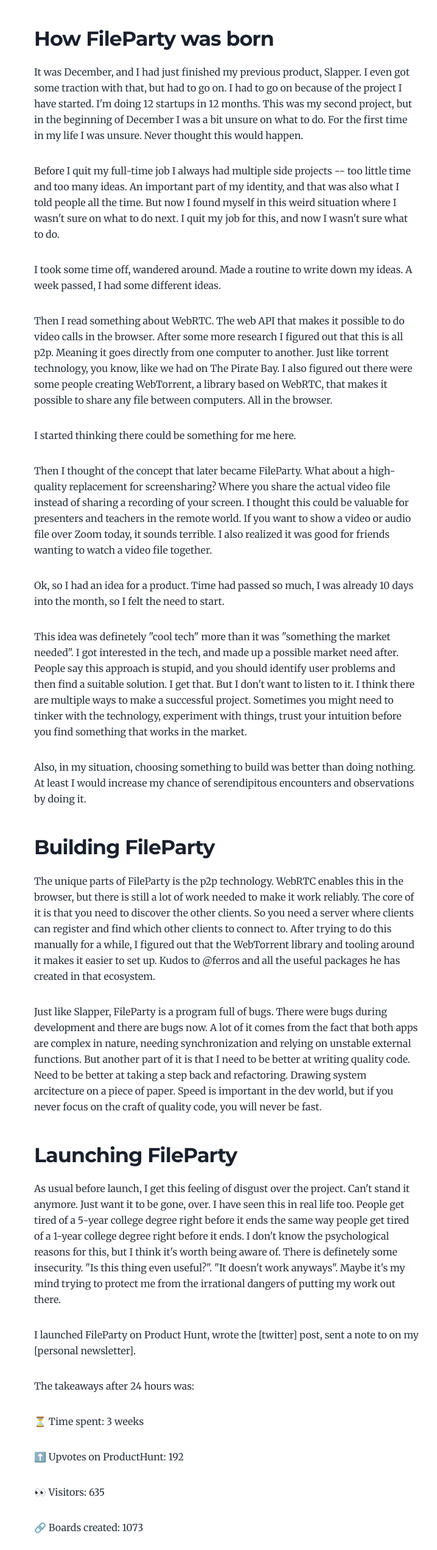
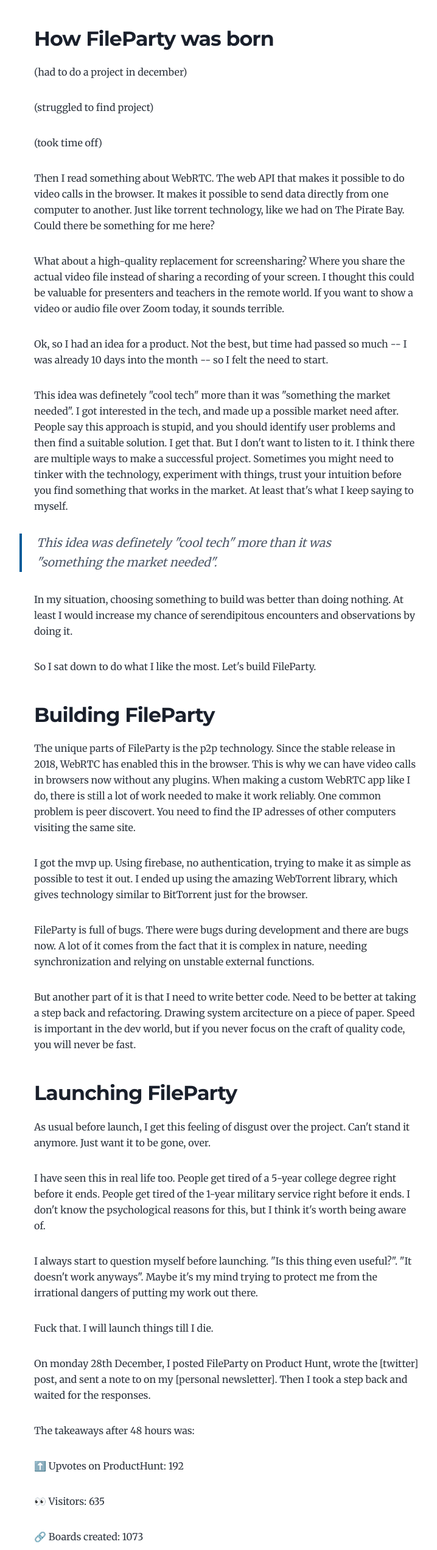
Before and after one commit to larskarbo/larskarbo-gb, a Gatsby site: page /fileparty-launch/ in a window 1280 px wide. Shown: the part 858-3400 px from the top of the page at 61% size, without its empty margins (268-986 px from the left). Built offline with nearby package versions, Linux system fonts and the light colour scheme; Gatsby itself is replaced by a stand-in of ours.

Commit message:
improving fileparty launch post

```diff
--- a/content/blog/fileparty-launch/index.md
+++ b/content/blog/fileparty-launch/index.md
@@ -29,39 +29,49 @@
 
 ## How FileParty was born
 
-It was December, and I had just finished my previous product, Slapper. I even got some traction with that, but had to go on. I had to go on because of the project I have started. I'm doing 12 startups in 12 months. This was my second project, but in the beginning of December I was a bit unsure on what to do. For the first time in my life I was unsure. Never thought this would happen.
+(had to do a project in december)
 
-Before I quit my full-time job I always had multiple side projects -- too little time and too many ideas. An important part of my identity, and that was also what I told people all the time. But now I found myself in this weird situation where I wasn't sure on what to do next. I quit my job for this, and now I wasn't sure what to do.
+(struggled to find project)
 
-I took some time off, wandered around. Made a routine to write down my ideas. A week passed, I had some different ideas.
+(took time off)
 
-Then I read something about WebRTC. The web API that makes it possible to do video calls in the browser. After some more research I figured out that this is all p2p. Meaning it goes directly from one computer to another. Just like torrent technology, you know, like we had on The Pirate Bay. I also figured out there were some people creating WebTorrent, a library based on WebRTC, that makes it possible to share any file between computers. All in the browser.
+Then I read something about WebRTC. The web API that makes it possible to do video calls in the browser. It makes it possible to send data directly from one computer to another. Just like torrent technology, like we had on The Pirate Bay. Could there be something for me here?
 
-I started thinking there could be something for me here.
+What about a high-quality replacement for screensharing? Where you share the actual video file instead of sharing a recording of your screen. I thought this could be valuable for presenters and teachers in the remote world. If you want to show a video or audio file over Zoom today, it sounds terrible.
 
-Then I thought of the concept that later became FileParty. What about a high-quality replacement for screensharing? Where you share the actual video file instead of sharing a recording of your screen. I thought this could be valuable for presenters and teachers in the remote world. If you want to show a video or audio file over Zoom today, it sounds terrible. I also realized it was good for friends wanting to watch a video file together.
+Ok, so I had an idea for a product. Not the best, but time had passed so much -- I was already 10 days into the month -- so I felt the need to start.
 
-Ok, so I had an idea for a product. Time had passed so much, I was already 10 days into the month, so I felt the need to start.
+This idea was definetely "cool tech" more than it was "something the market needed". I got interested in the tech, and made up a possible market need after. People say this approach is stupid, and you should identify user problems and then find a suitable solution. I get that. But I don't want to listen to it. I think there are multiple ways to make a successful project. Sometimes you might need to tinker with the technology, experiment with things, trust your intuition before you find something that works in the market. At least that's what I keep saying to myself.
 
-This idea was definetely "cool tech" more than it was "something the market needed". I got interested in the tech, and made up a possible market need after. People say this approach is stupid, and you should identify user problems and then find a suitable solution. I get that. But I don't want to listen to it. I think there are multiple ways to make a successful project. Sometimes you might need to tinker with the technology, experiment with things, trust your intuition before you find something that works in the market.
+> This idea was definetely "cool tech" more than it was "something the market needed".
 
-Also, in my situation, choosing something to build was better than doing nothing. At least I would increase my chance of serendipitous encounters and observations by doing it.
+In my situation, choosing something to build was better than doing nothing. At least I would increase my chance of serendipitous encounters and observations by doing it.
+
+So I sat down to do what I like the most. Let's build FileParty.
 
 ## Building FileParty
 
-The unique parts of FileParty is the p2p technology. WebRTC enables this in the browser, but there is still a lot of work needed to make it work reliably. The core of it is that you need to discover the other clients. So you need a server where clients can register and find which other clients to connect to. After trying to do this manually for a while, I figured out that the WebTorrent library and tooling around it makes it easier to set up. Kudos to @ferros and all the useful packages he has created in that ecosystem.
+The unique parts of FileParty is the p2p technology. Since the stable release in 2018, WebRTC has enabled this in the browser. This is why we can have video calls in browsers now without any plugins. When making a custom WebRTC app like I do, there is still a lot of work needed to make it work reliably. One common problem is peer discovert. You need to find the IP adresses of other computers visiting the same site.
 
-Just like Slapper, FileParty is a program full of bugs. There were bugs during development and there are bugs now. A lot of it comes from the fact that both apps are complex in nature, needing synchronization and relying on unstable external functions. But another part of it is that I need to be better at writing quality code. Need to be better at taking a step back and refactoring. Drawing system arcitecture on a piece of paper. Speed is important in the dev world, but if you never focus on the craft of quality code, you will never be fast.
+I got the mvp up. Using firebase, no authentication, trying to make it as simple as possible to test it out. I ended up using the amazing WebTorrent library, which gives technology similar to BitTorrent just for the browser.
+
+FileParty is full of bugs. There were bugs during development and there are bugs now. A lot of it comes from the fact that it is complex in nature, needing synchronization and relying on unstable external functions.
+
+But another part of it is that I need to write better code. Need to be better at taking a step back and refactoring. Drawing system arcitecture on a piece of paper. Speed is important in the dev world, but if you never focus on the craft of quality code, you will never be fast.
 
 ## Launching FileParty
 
-As usual before launch, I get this feeling of disgust over the project. Can't stand it anymore. Just want it to be gone, over. I have seen this in real life too. People get tired of a 5-year college degree right before it ends the same way people get tired of a 1-year college degree right before it ends. I don't know the psychological reasons for this, but I think it's worth being aware of. There is definetely some insecurity. "Is this thing even useful?". "It doesn't work anyways". Maybe it's my mind trying to protect me from the irrational dangers of putting my work out there.
+As usual before launch, I get this feeling of disgust over the project. Can't stand it anymore. Just want it to be gone, over.
 
-I launched FileParty on Product Hunt, wrote the [twitter] post, sent a note to on my [personal newsletter].
+I have seen this in real life too. People get tired of a 5-year college degree right before it ends. People get tired of the 1-year military service right before it ends. I don't know the psychological reasons for this, but I think it's worth being aware of.
 
-The takeaways after 24 hours was:
+I always start to question myself before launching. "Is this thing even useful?". "It doesn't work anyways". Maybe it's my mind trying to protect me from the irrational dangers of putting my work out there.
 
-⏳ Time spent: 3 weeks
+Fuck that. I will launch things till I die.
+
+On monday 28th December, I posted FileParty on Product Hunt, wrote the [twitter] post, and sent a note to on my [personal newsletter]. Then I took a step back and waited for the responses.
+
+The takeaways after 48 hours was:
 
 ⬆️ Upvotes on ProductHunt: 192
 
@@ -71,24 +81,36 @@
 
 💰 Revenue (donations): 0$
 
-I got more upvotes than ever before (#1, #2), but didn't get that much engagement, but I was happy with the 3-4 responses I got about the product. I don't really care about numbers of upvotes or likes. I care about people that tested the product and sent me a message about it.
+⏳ Time spent: 3 weeks
+
+I got more upvotes than ever before (#1, #2), but didn't get that much engagement. Upvotes and likes aren't really important. I care about people that tested the product and sent me a message about it.
+
+I am happy with the launch. The feedback I get over time, and my coming weeks reflections will decide is FileParty will go on to evolve or be killed off.
 
 ## Some thoughts about instant feedback
 
-I added a input field on the site where you could instantly send feedback. I wanted to minimize the barriers for communication. As an experiment, I hooked the box up to a Slack bot. This is how my inbox looked:
+I added a input field on the site where people could instantly send feedback. I wanted to minimize the barriers for communication. As an experiment, I hooked the box up to a Slack bot. This is how my inbox looked after launch day.
 
 (slack inbox)
 
-XX responses like "asdf", and "test". I mean, why do people write "test"? I don't get it. But it did open for at least two interesting discussions.
+XX responses like "asdf", and "test". I mean, why do people write "test"? I don't get it.
+
+However, it did open for at least some interesting connections and discussions.
 
 ## An unexpected outcome
 
-I got in touch with a head of product of an interesting new video communication platform. He was interested if it was possible to integrate FileParty in some way. This was exciting, and excactly the kind of serendipity launching and putting your work out there can give. I am going to meet with him next week, and will let you know how it progresses.
+The head of product of an interesting new video communication platform contacted me. He was interested in integrating FileParty with their service. This was exciting, and excactly the kind of opportunities I hoped the launch would give. I am going to meet with him next week, and will let you know how it progresses.
+
+PS: I can't tell you the name of the platform yet. (But it's not Zoom.)
 
 ## Conclusion
 
-Happy to be done with the second startup of my 12 startups project.
+I successfully launched FileParty, even with some insecurities about it.
 
-Not sure about the future of FileParty, but I will let the serendipity and unknown powers of the universe work a bit with it. Maybe I will get a realization after a while? Maybe I will meet the right person that leads FileParty the right way? In any way, I am happy I pushed my comfort zones and got it out there.
+I'm not sure about the future of FileParty, so I will let serendipity and the unknown powers of the universe work on it for a while. Maybe I will get a realization after a while? Maybe I will meet the right person that gets excited and leads FileParty the right way? In any way, I am happy I pushed my comfort zones and got it out there.
 
-Launching muscle is getting stronger. Stay tuned for more launches and more insights.
+I did not earn any money on FileParty. That is not good. I need to start creating things I can sell.
+
+For my next launch I will earn 100$ on launch day.
+
+The launching muscle is getting stronger. Stay tuned for January.
```
